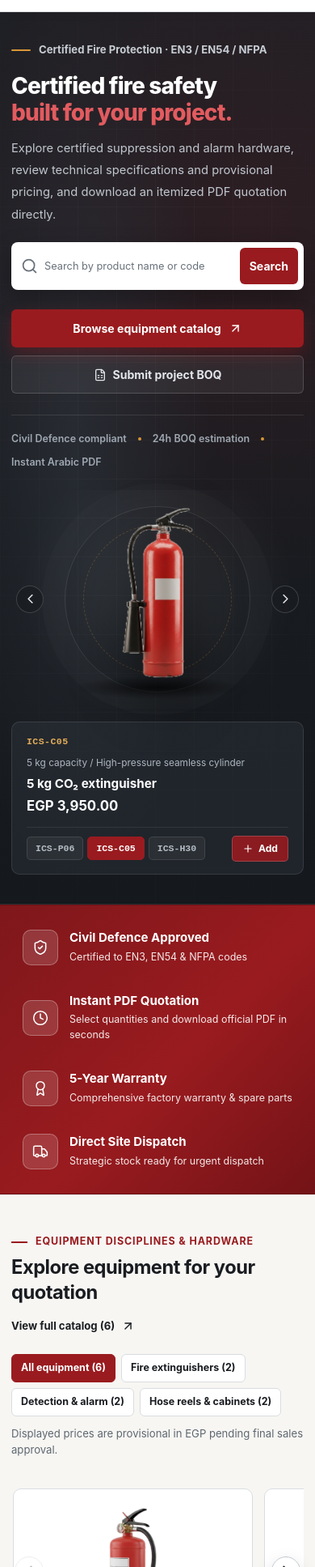
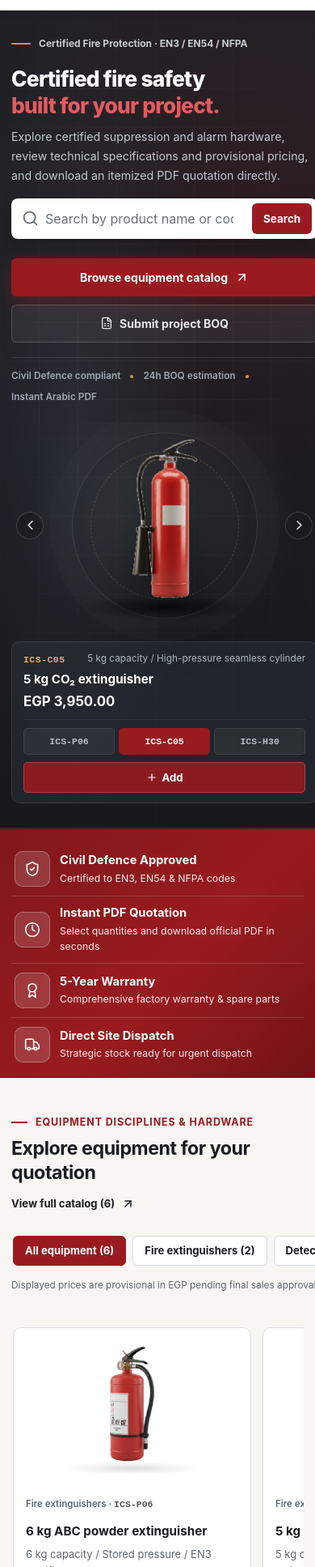
Before and after one commit to Abdoakram512/ics-fire, a Next.js app: page / in a window 390 px wide. Shown: the part 65-2000 px from the top of the page at 81% size. Built offline with nearby package versions, Linux system fonts and the light colour scheme; a web font is replaced by a local one.

Commit message:
fix(mobile): optimize mobile touch scrolling, card proportions, category chips, and spacing

```diff
--- a/src/app/catalog.css
+++ b/src/app/catalog.css
@@ -2746,7 +2746,7 @@ body:has(dialog[open]) {
 
 @media (max-width: 700px) {
   .ics-shell {
-    width: calc(100% - 36px);
+    width: calc(100% - 32px);
   }
 
   .ics-hero-grid,
@@ -2756,51 +2756,127 @@ body:has(dialog[open]) {
   }
 
   .ics-site h1 {
-    font-size: clamp(1.75rem, 6.4vw, 2.3rem);
+    font-size: clamp(1.65rem, 6.2vw, 2.15rem);
+    line-height: 1.25;
+  }
+
+  .ics-hero-eyebrow {
+    font-size: .75rem;
   }
 
   .ics-hero-lead {
-    margin-block: 14px 20px;
-    font-size: .92rem;
+    margin-block: 10px 16px;
+    font-size: .89rem;
+    line-height: 1.68;
   }
 
   .ics-hero-plinth {
+    height: 255px;
+  }
+
+  .ics-hero-image {
     height: 270px;
   }
 
-  .ics-hero-image {
-    height: 285px;
-  }
-
   .ics-hero-grid {
-    gap: 24px;
-    padding-block: 30px 36px;
+    gap: 22px;
+    padding-block: 24px 30px;
   }
 
   .ics-hero-links {
-    gap: 10px 14px;
+    gap: 10px;
   }
 
   .ics-hero-links .ics-button,
   .ics-hero-secondary-btn {
     width: 100%;
+    min-height: 44px;
+    font-size: .88rem;
+    justify-content: center;
+  }
+
+  .ics-hero-meta-bar {
+    gap: 8px 12px;
+    margin-top: 18px;
+    padding-top: 14px;
+    font-size: .74rem;
+  }
+
+  .ics-hero-readout {
+    padding: 12px 14px;
+    gap: 9px;
+  }
+
+  .ics-hero-readout-actions {
+    flex-direction: column;
+    align-items: stretch;
+    gap: 9px;
+  }
+
+  .ics-hero-switcher {
+    display: flex;
+    justify-content: center;
+    width: 100%;
+  }
+
+  .ics-hero-switch-tab {
+    flex: 1;
+    text-align: center;
+    padding: 7px 10px;
+  }
+
+  .ics-hero-quick-add {
+    width: 100%;
+    min-height: 38px;
+    justify-content: center;
+    font-size: .82rem;
+  }
+
+  .ics-trust-bar {
+    padding-block: 16px;
+  }
+
+  .ics-trust-grid {
+    grid-template-columns: 1fr;
+    gap: 0;
+  }
+
+  .ics-trust-item {
+    border-inline-end: none;
+    border-bottom: 1px solid rgba(255, 255, 255, 0.16);
+    padding: 11px 4px;
+    gap: 12px;
+  }
+
+  .ics-trust-item:last-child {
+    border-bottom: none;
+    padding-bottom: 2px;
+  }
+
+  .ics-trust-text h3 {
+    font-size: .92rem;
+  }
+
+  .ics-trust-text p {
+    font-size: .77rem;
+    line-height: 1.5;
   }
 
   .ics-catalog-showcase,
   .ics-bestsellers-band {
-    padding-block: 42px 48px;
+    padding-block: 38px 44px;
   }
 
   .ics-section-heading,
   .ics-bestsellers-header {
-    gap: 14px;
+    gap: 12px;
     align-items: start;
     flex-direction: column;
   }
 
   .ics-section-heading h2,
   .ics-bestsellers-title-group h2 {
-    font-size: 1.48rem;
+    font-size: 1.45rem;
   }
 
   .ics-section-heading>a {
@@ -2808,41 +2884,83 @@ body:has(dialog[open]) {
     padding-top: 2px;
   }
 
+  .ics-showcase-toolbar {
+    flex-direction: column;
+    align-items: stretch;
+    gap: 12px;
+    margin-bottom: 18px;
+  }
+
+  .ics-filter {
+    display: flex;
+    flex-wrap: nowrap;
+    overflow-x: auto;
+    -webkit-overflow-scrolling: touch;
+    scrollbar-width: none;
+    gap: 8px;
+    padding-block: 4px;
+    padding-inline: 2px;
+  }
+
+  .ics-filter::-webkit-scrollbar {
+    display: none;
+  }
+
+  .ics-filter button {
+    flex-shrink: 0;
+    white-space: nowrap;
+    padding: 8px 14px;
+    font-size: .82rem;
+  }
+
+  .ics-showcase-toolbar .ics-price-notice {
+    font-size: .74rem;
+    line-height: 1.5;
+  }
+
+  /* Completely hide floating side buttons on mobile to avoid overlapping cards */
   .ics-carousel-side-btn {
-    width: 36px;
-    height: 36px;
-    background: rgba(255, 255, 255, 0.94);
-  }
-
-  .dark .ics-carousel-side-btn {
-    background: rgba(31, 36, 43, 0.94);
-  }
-
-  .ics-carousel-side-btn.is-prev {
-    inset-inline-start: 4px;
-  }
-
-  .ics-carousel-side-btn.is-next {
-    inset-inline-end: 4px;
+    display: none !important;
+  }
+
+  .ics-carousel-stage {
+    overflow: visible;
+  }
+
+  .ics-carousel-track {
+    gap: 14px;
+    scroll-snap-type: x mandatory;
+    -webkit-overflow-scrolling: touch;
+    scroll-padding-inline: 4px;
+    padding-block: 6px 14px;
   }
 
   .ics-carousel-slide,
   .ics-carousel.is-spotlight-carousel .ics-carousel-slide {
-    flex: 0 0 83%;
-  }
-
-  .ics-carousel-track {
-    gap: 14px;
+    flex: 0 0 80%;
+    max-width: 315px;
+    scroll-snap-align: start;
+    scroll-snap-stop: normal;
   }
 
   .ics-product.is-spotlight {
-    transform: none;
-    opacity: 1;
+    transform: none !important;
+    opacity: 1 !important;
   }
 
   .ics-product.is-spotlight:hover,
   .ics-product.is-spotlight.is-carousel-active {
-    transform: none;
+    transform: none !important;
+  }
+
+  .ics-carousel-controls {
+    margin-top: 14px;
+    gap: 12px;
+  }
+
+  .ics-carousel-btn {
+    width: 42px;
+    height: 42px;
   }
 
   .ics-carousel-progress-wrap {
@@ -2850,7 +2968,62 @@ body:has(dialog[open]) {
   }
 
   .ics-quote-band {
-    padding-block: 46px;
+    padding-block: 40px 46px;
+  }
+
+  .ics-explainer-grid {
+    gap: 28px;
+  }
+
+  .ics-quote-checklist {
+    margin-block: 16px 22px;
+    gap: 10px;
+  }
+
+  .ics-quote-checklist li {
+    font-size: .84rem;
+    line-height: 1.6;
+  }
+
+  .ics-document-preview {
+    max-width: 100%;
+    width: 100%;
+    margin-inline: 0;
+  }
+
+  .ics-boq-banner {
+    padding-block: 38px 44px;
+  }
+
+  .ics-boq-grid {
+    gap: 20px;
+  }
+
+  .ics-boq-copy {
+    padding-inline-start: 14px;
+  }
+
+  .ics-boq-copy h2 {
+    font-size: 1.42rem;
+    line-height: 1.35;
+  }
+
+  .ics-boq-copy p:not(.ics-eyebrow) {
+    font-size: .88rem;
+    line-height: 1.7;
+    margin-top: 10px;
+  }
+
+  .ics-boq-actions {
+    flex-direction: column;
+    align-items: stretch;
+    gap: 10px;
+  }
+
+  .ics-boq-actions > * {
+    width: 100%;
+    min-height: 44px;
+    justify-content: center;
   }
 
   .ics-explainer-grid {
@@ -2912,49 +3085,86 @@ body:has(dialog[open]) {
 @media (max-width: 540px) {
   .ics-search {
     gap: 8px;
-    padding-inline-start: 11px;
-  }
-
+    padding: 5px 6px 5px 12px;
+    min-height: 48px;
+  }
+
+  /* 16px input font size prevents forced iOS Safari auto-zoom on focus */
   .ics-search input {
-    font-size: .8rem;
+    font-size: 16px;
   }
 
   .ics-search .ics-button {
-    padding-inline: 12px;
+    padding-inline: 14px;
+    height: 38px;
+    font-size: .84rem;
   }
 
   .ics-products {
     grid-template-columns: 1fr;
-    gap: 18px;
+    gap: 16px;
   }
 
   .ics-product-photo {
-    height: 205px;
+    height: 195px;
   }
 
   .ics-product h2,
   .ics-product-title {
-    font-size: 1.02rem;
+    font-size: .95rem;
+    font-weight: 750;
     min-height: auto;
+    line-height: 1.38;
   }
 
   .ics-product-body {
-    padding: 16px 17px 18px;
+    padding: 14px 15px 16px;
+  }
+
+  .ics-product-specs {
+    font-size: .78rem;
+    line-height: 1.5;
+    margin-block: 0 10px;
+    display: -webkit-box;
+    -webkit-line-clamp: 2;
+    -webkit-box-orient: vertical;
+    overflow: hidden;
+  }
+
+  .ics-card-add-btn {
+    padding: 10px 14px;
+    min-height: 42px;
+    font-size: .84rem;
+  }
+
+  .ics-card-stepper {
+    height: 42px;
+  }
+
+  .ics-card-stepper-btn {
+    width: 40px;
+    height: 40px;
+  }
+
+  .ics-card-quote-btn {
+    height: 42px;
+    padding-inline: 13px;
   }
 
   .ics-product-code {
-    font-size: .73rem;
+    font-size: .72rem;
+    margin-bottom: 6px;
   }
 
   .ics-hero-readout-bottom {
     flex-direction: column;
-    gap: 4px;
+    gap: 3px;
   }
 
   .ics-document-row {
-    grid-template-columns: minmax(0, 1fr) 40px 84px;
+    grid-template-columns: minmax(0, 1fr) 34px 80px;
     font-size: .68rem;
-    gap: 7px;
+    gap: 6px;
   }
 
   .ics-document-total {
@@ -2962,7 +3172,7 @@ body:has(dialog[open]) {
   }
 
   .ics-document-body {
-    padding: 18px;
+    padding: 16px;
   }
 }
 
@@ -3316,12 +3526,7 @@ body:has(dialog[open]) {
   }
 
   .ics-carousel-side-btn {
-    top: 96px;
-    transform: none;
-  }
-
-  .ics-carousel-side-btn:hover:not(:disabled) {
-    transform: scale(1.06);
+    display: none !important;
   }
 
   .ics-bestsellers-header .ics-pill-action {
@@ -3342,7 +3547,7 @@ body:has(dialog[open]) {
   }
 
   .ics-header-inner {
-    min-height: 76px;
+    min-height: 74px;
     gap: 8px;
   }
 
@@ -3444,11 +3649,11 @@ body:has(dialog[open]) {
   }
 
   .ics-boq-banner {
-    padding-block: 44px;
+    padding-block: 40px;
   }
 
   .ics-boq-copy {
-    padding-inline-start: 16px;
+    padding-inline-start: 14px;
   }
 
   .ics-document-header-band {
@@ -3457,11 +3662,6 @@ body:has(dialog[open]) {
     padding: 14px 16px;
   }
 
-  .ics-filter button {
-    padding: 7px 11px;
-    font-size: .78rem;
-  }
-
   .ics-contact-desk,
   .ics-contact-form {
     padding: 20px;
@@ -3478,6 +3678,23 @@ body:has(dialog[open]) {
   }
 }
 
+@media (max-width: 440px) {
+  .ics-nav-quote span {
+    display: none;
+  }
+
+  .ics-nav-quote {
+    padding-inline: 9px;
+    gap: 4px;
+  }
+
+  .ics-carousel-slide,
+  .ics-carousel.is-spotlight-carousel .ics-carousel-slide {
+    flex: 0 0 84%;
+    max-width: 295px;
+  }
+}
+
 @media (max-width: 380px) {
   .ics-brand {
     gap: 7px;
```
